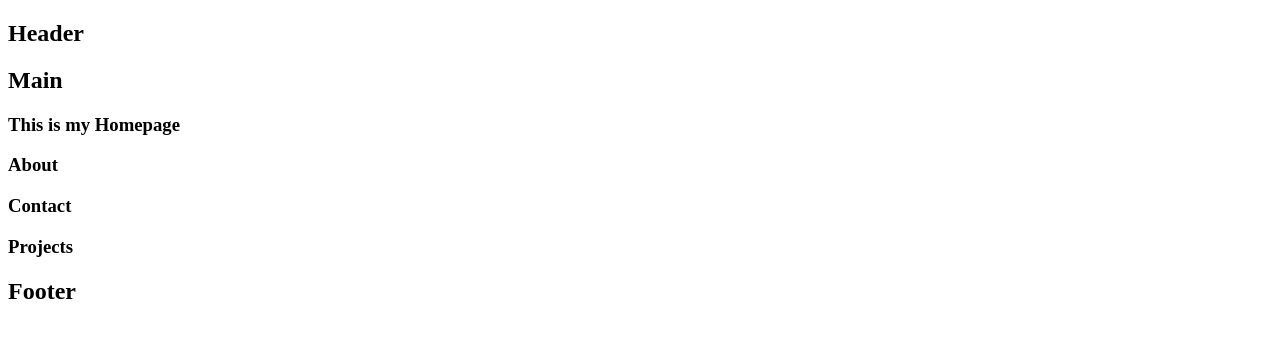
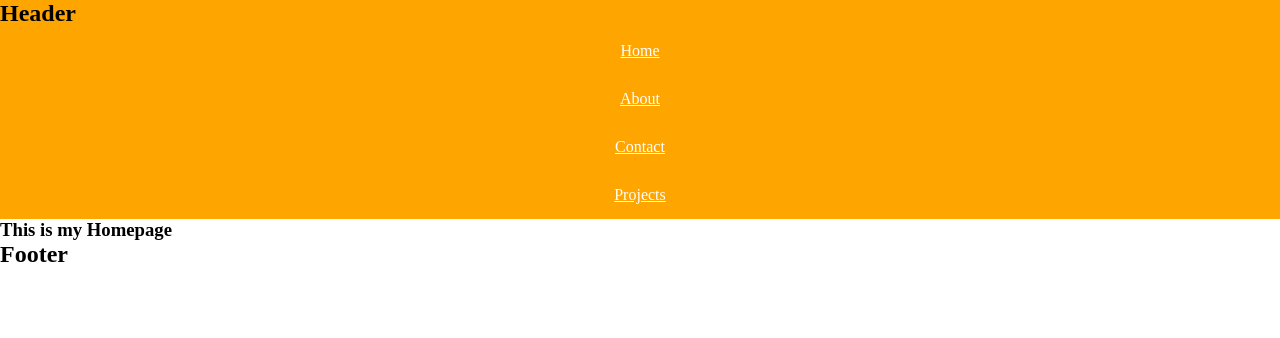
Before and after one commit to NikitaWB/nikita_buyondo_ip2_fe20, a React (Create React App) app: page / in a window 1280 px wide. Shown: the top 338 px of the page. Built offline with nearby package versions, Linux system fonts and the light colour scheme.

Commit message:
Added GlobalStyle-component, Switch, Route, react-router-dom and som styling to Navigation

```diff
--- a/src/App.js
+++ b/src/App.js
@@ -1,9 +1,11 @@
 import React from 'react'
 import Components from './Components'
+import GlobalStyle from './GlobalStyle'
 
 function App() {
   return (
     <>
+      <GlobalStyle />
       <Components />
     </>
   );
--- a/src/Components/Header/Navigation/index.js
+++ b/src/Components/Header/Navigation/index.js
@@ -0,0 +1,45 @@
+import React from 'react'
+import { Link } from 'react-router-dom'
+import styled from 'styled-components'
+
+const StyledUl = styled.ul`
+    list-style-type: none;
+    display: flex;
+    flex-direction: column;
+    align-items: center;
+`
+const StyledLi = styled.li`
+    margin: 15px;
+    padding: 10 px;
+
+    a:link, a:visited {
+            color: white;
+       }
+    a:hover{
+        color: purple
+    }
+    a:active{
+        color: blue
+    }
+`
+
+function Navigation() {
+    return (
+        <StyledUl>
+            <StyledLi>
+                <Link to='/'>Home</Link>
+            </StyledLi>
+            <StyledLi>
+                <Link to='/about'>About</Link>
+            </StyledLi>
+            <StyledLi>
+                <Link to='contact'>Contact</Link>
+            </StyledLi>
+            <StyledLi>
+                <Link to='/projects'>Projects</Link>
+            </StyledLi>
+        </StyledUl>
+    )
+}
+
+export default Navigation
--- a/src/Components/Header/index.js
+++ b/src/Components/Header/index.js
@@ -1,10 +1,17 @@
 import React from 'react'
+import Navigation from './Navigation'
+import styled from 'styled-components'
+
+const StyledHeader = styled.header`
+background: orange;
+`
 
 function Header() {
     return (
-        <>
+        <StyledHeader>
           <h2>Header</h2>
-        </>
+          <Navigation />
+        </StyledHeader>
     )
 }
 
--- a/src/Components/Main/index.js
+++ b/src/Components/Main/index.js
@@ -1,4 +1,5 @@
 import React from 'react'
+import { Switch, Route } from 'react-router-dom'
 import Home from './Home'
 import About from './About'
 import Contact from './Contact'
@@ -6,13 +7,20 @@ import Projects from './Projects'
 
 function Main() {
     return (
-        <>
-          <h2>Main</h2>
-          <Home />
-          <About />
-          <Contact />
-          <Projects />
-        </>
+        <Switch>
+          <Route exact path='/'>
+            <Home />
+          </Route>
+          <Route path='/about'>
+            <About />
+          </Route>
+          <Route path='/contact'>
+            <Contact />
+          </Route>
+          <Route path='/projects'>
+            <Projects />
+          </Route>
+        </Switch>
     )
 }
 
--- a/src/Components/index.js
+++ b/src/Components/index.js
@@ -1,15 +1,16 @@
 import React from 'react'
+import { BrowserRouter as Router } from 'react-router-dom'
 import Header from './Header'
 import Main from './Main'
 import Footer from './Footer'
 
 function Components() {
     return (
-        <>
+        <Router>
           <Header />
           <Main />
           <Footer />
-        </>
+        </Router>
     )
 }
 
--- /dev/null
+++ b/src/GlobalStyle.js
@@ -0,0 +1,11 @@
+import { createGlobalStyle } from "styled-components"
+
+const GlobalStyle = createGlobalStyle`
+  *{
+    margin: 0;
+    padding: 0;
+    box-sizeing: border-box;
+  }
+`
+
+export default GlobalStyle
```
